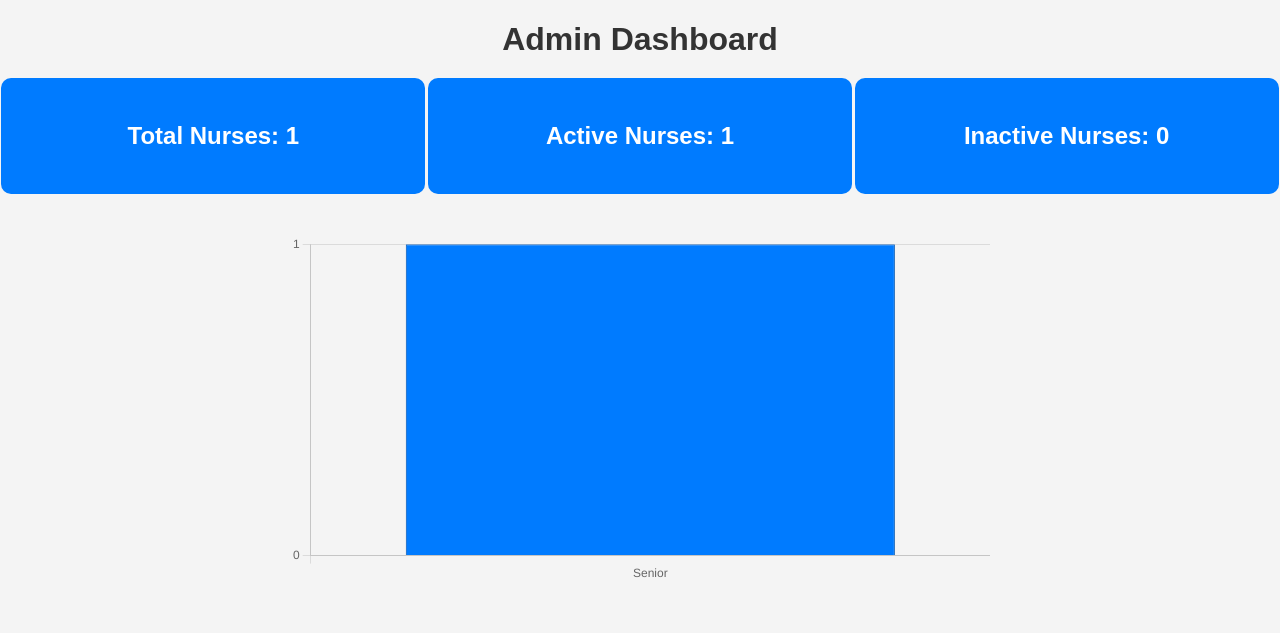
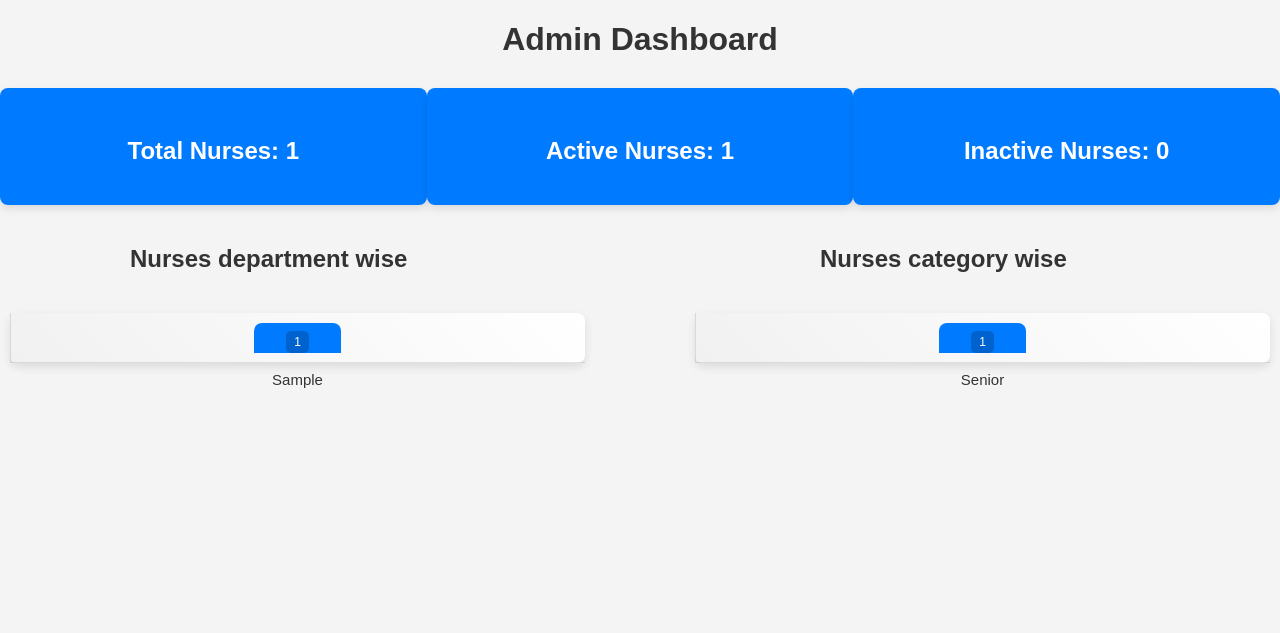
Before and after one commit to AbhishekPowar21/nurse-scheduling-app, a Flask app: page /admin/admin_dashboard in a window 1280 px wide. Shown: the top 633 px of the page. Run offline with Flask 3, Linux system fonts and the light colour scheme; the visitor is signed in with stand-in values (Sample User, id 1); tables that the repository leaves empty hold one stand-in row (values such as "Sample post").

Commit message:
quries.sql : updtae database + add dashboard

```diff
--- a/app/routes/admin.py
+++ b/app/routes/admin.py
@@ -44,8 +44,11 @@ def admin_dashboard():
     inactive_nurses = cur.fetchone()[0]
 
     # Fetch category breakdown
+    cur.execute("SELECT department, COUNT(*) FROM nurses WHERE admin_id = %s GROUP BY department", (admin_id,))
+    category_breakdown = cur.fetchall()  # This will be a list of tuples (e.g., [("Senior", 12), ("Junior", 10)])
+
     cur.execute("SELECT category, COUNT(*) FROM nurses WHERE admin_id = %s GROUP BY category", (admin_id,))
-    category_breakdown = cur.fetchall()  # This will be a list of tuples (e.g., [("Senior", 12), ("Junior", 10)])
+    category = cur.fetchall()  # This will be a list of tuples (e.g., [("Senior", 12), ("Junior", 10)])
 
     cur.close()
     conn.close()
@@ -56,6 +59,7 @@ def admin_dashboard():
         total_nurses=total_nurses,
         active_nurses=active_nurses,
          category_breakdown=category_breakdown,
+         category=category,
         inactive_nurses=inactive_nurses,
 
     )
--- a/app/templates/admin/admin_dashboard.html
+++ b/app/templates/admin/admin_dashboard.html
@@ -6,10 +6,9 @@
   <meta name="viewport" content="width=device-width, initial-scale=1.0">
   <title>Admin Dashboard</title>
   <link rel="stylesheet" href="{{ url_for('static', filename='css/style.css') }}">
-  <script src="https://cdn.jsdelivr.net/npm/chart.js"></script>
   <style>
     body {
-      font-family: Arial, sans-serif;
+      font-family: 'Arial', sans-serif;
       background-color: #f4f4f4;
       margin: 0;
       padding: 0;
@@ -18,7 +17,8 @@
     h1 {
       text-align: center;
       color: #333;
-      margin-bottom: 20px;
+      margin-bottom: 30px;
+      font-size: 2rem;
     }
 
     .stats {
@@ -30,26 +30,150 @@
     .stat-card {
       background-color: #007bff;
       color: #fff;
-      padding: 20px;
-      border-radius: 10px;
+      padding: 25px;
+      border-radius: 8px;
       width: 30%;
       text-align: center;
+      box-shadow: 0 4px 8px rgba(0, 0, 0, 0.1);
+      transition: transform 0.3s ease;
     }
 
     .stat-card h3 {
       font-size: 24px;
+      margin-bottom: 15px;
     }
 
+    .stat-card:hover {
+      transform: translateY(-5px);
+    }
+
+    /* Static histogram container */
     .chart-container {
       display: flex;
-      justify-content: center;
-      margin-top: 20px;
+      justify-content: space-around;
+      margin-top: 40px;
+      position: relative;
+      width: 100%;
+      margin-bottom: 40px;
     }
 
     .chart {
-      width: 700px;
-      height: 400px;
+      width: 50%;
       margin: 0 10px;
+      position: relative;
+      background-color: #ffffff;
+      display: flex;
+      justify-content: space-around;
+      align-items: flex-end;
+      padding: 10px 0;
+      box-shadow: 0 4px 10px rgba(0, 0, 0, 0.1);
+      border-radius: 8px;
+      background: linear-gradient(45deg, #f1f1f1, #ffffff);
+    }
+
+    /* Bar style */
+    .bar {
+      width: 15%;
+      background-color: #007bff;
+      display: flex;
+      justify-content: center;
+      align-items: flex-end;
+      color: #fff;
+      border-radius: 8px 8px 0 0;
+      transition: background-color 0.3s ease;
+      position: relative;
+    }
+
+    .bar p {
+      margin-bottom: 8px;
+      font-size: 14px;
+    }
+
+    .bar span {
+      font-size: 12px;
+      padding: 4px 8px;
+      background-color: rgba(0, 0, 0, 0.2);
+      border-radius: 5px;
+    }
+
+    .bar:hover {
+      background-color: #0056b3;
+    }
+
+    .chart::before {
+      content: '';
+      position: absolute;
+      top: 0;
+      bottom: 0;
+      left: 0;
+      right: 0;
+      border-left: 1px solid rgba(0, 0, 0, 0.1);
+      border-bottom: 1px solid rgba(0, 0, 0, 0.1);
+      pointer-events: none;
+    }
+
+    /* Position bar labels below the bars */
+    .bar-label {
+      position: absolute;
+      bottom: -35px;
+      width: 100%;
+      text-align: center;
+      font-size: 15px;
+      color: #333;
+    }
+
+    .axis-labels {
+      position: absolute;
+      bottom: -40px;
+      width: 100%;
+      display: flex;
+      justify-content: space-between;
+      font-size: 18px;
+      color: #333;
+    }
+
+    .y-axis-labels {
+      position: absolute;
+      left: -30px;
+      top: 0;
+      display: flex;
+      flex-direction: column-reverse;
+      justify-content: space-between;
+      height: 100%;
+      font-size: 12px;
+      color: #333;
+    }
+
+    /* Title for the graph */
+    .chart-title {
+      text-align: center;
+      font-size: 1.5rem;
+      color: #333;
+      margin-bottom: 15px;
+      /* Adjust spacing between title and graph */
+    }
+
+    /* Space at the bottom of the chart */
+    .chart-container {
+      margin-bottom: 80px;
+    }
+
+    /* Add flexbox for the section headers */
+    .charts-header {
+      display: flex;
+      justify-content: space-between;
+      margin-bottom: 20px;
+      margin-left: 130px;
+    }
+
+    .charts-header h3 {
+      font-size: 1.5rem;
+      color: #333;
+
+      width: 40%;
+      /* Ensures they take equal space */
+      margin: 0;
+      /* Remove default margin */
     }
   </style>
 </head>
@@ -71,65 +195,39 @@
       </div>
     </div>
 
-    <!-- Category Breakdown (Bar Chart) -->
-    <div class="chart-container">
-      <div class="chart">
-        <canvas id="categoryChart"></canvas>
-      </div>
+    <!-- Section for chart headers (Side by side) -->
+    <div class="charts-header">
+      <h3>Nurses department wise</h3>
+      <h3>Nurses category wise</h3>
     </div>
 
-    <!-- Pass data as a hidden element -->
-    <div id="categoryData" style="display: none;">
-      {{ category_breakdown | tojson }}
+    <!-- Static Category Breakdown (Histogram) -->
+    <div class="chart-container">
+      <!-- First Graph (General Category Breakdown) -->
+      <div class="chart">
+        {% for category, count in category_breakdown %}
+        <div class="bar" style="height: {{ count * 30 }}px;"> <!-- Adjusted height multiplier -->
+          <span>{{ count }}</span>
+          <div class="bar-label">{{ category }}</div> <!-- Category name below each bar -->
+        </div>
+        {% endfor %}
+      </div>
+
+      <!-- Second Graph (Categorywise) -->
+      <div class="chart" style="margin-left: 100px;">
+        {% for category, count in category %}
+        <div class="bar" style="height: {{ count * 30 }}px;"> <!-- Adjusted height multiplier -->
+          <span>{{ count }}</span>
+          <div class="bar-label">{{ category }}</div> <!-- Category name below each bar -->
+        </div>
+        {% endfor %}
+      </div>
     </div>
   </div>
 
   <script>
-    // Retrieve the data from the hidden div and parse it
-    var categoryBreakdown = JSON.parse(document.getElementById('categoryData').innerText);
-
-    // Extract categories and counts
-    var categories = categoryBreakdown.map(item => item[0]);  // Extract categories
-    var counts = categoryBreakdown.map(item => item[1]);  // Extract counts
-
-    // Set up the chart
-    var ctx = document.getElementById('categoryChart').getContext('2d');
-    var categoryChart = new Chart(ctx, {
-      type: 'bar',  // Bar chart type
-      data: {
-        labels: categories,  // X-axis labels (categories)
-        datasets: [{
-          label: 'Nurses by Category',
-          data: counts,  // Data for each category
-          backgroundColor: '#007bff',
-          borderColor: '#0056b3',
-          borderWidth: 1
-        }]
-      },
-      options: {
-        responsive: true,
-        scales: {
-          y: {
-            beginAtZero: true,  // Ensure the Y-axis starts at 0
-            ticks: {
-              stepSize: 1
-            }
-          }
-        },
-        plugins: {
-          legend: {
-            display: false  // Hide the default legend
-          },
-          tooltip: {
-            callbacks: {
-              label: function (tooltipItem) {
-                return tooltipItem.label + ': ' + tooltipItem.raw + ' nurses';  // Customize tooltip
-              }
-            }
-          }
-        }
-      }
-    });
+    // JavaScript for dynamic loading and interaction remains the same
+    // You can use the existing script for loading dynamic data and attaching form handlers
   </script>
 
 </body>
```
Also changed, not shown: database/queries.sql (+45 -97 lines).
